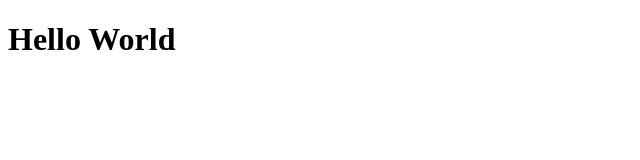
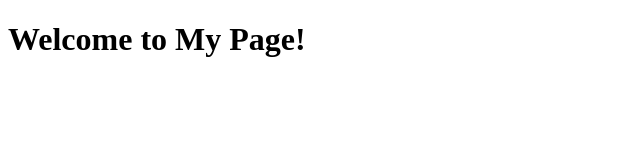
Before and after one commit to cherie611/cherie611.github.io, a plain HTML site: page index.html in a window 1280 px wide. Shown: the whole page, without its empty margins (0-640 px from the left). Drawn offline with Linux system fonts and the light colour scheme.

Commit message:
Update index.html

```diff
--- a/index.html
+++ b/index.html
@@ -2,10 +2,10 @@
 <html lang="en">
 <head>
 	<meta charset="UTF-8">
-	<title>Welcome to Paper Leather Yarn</title>
+	<title>Hi It's Cherie</title>
 </head>
 <body>
-<h1>Hello World</h1>
+<h1>Welcome to My Page!</h1>
 
 </body>
 </html>
```
